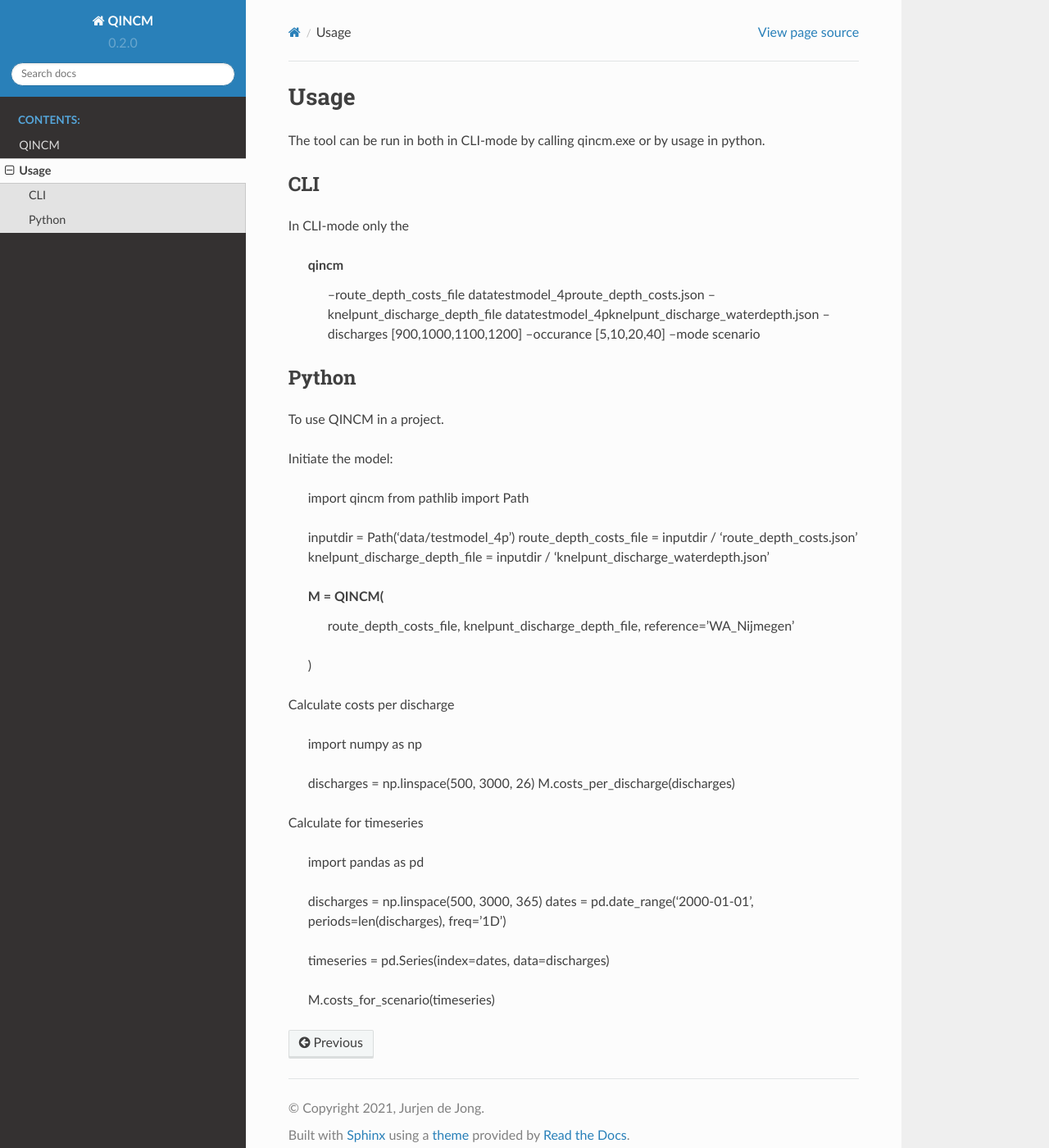
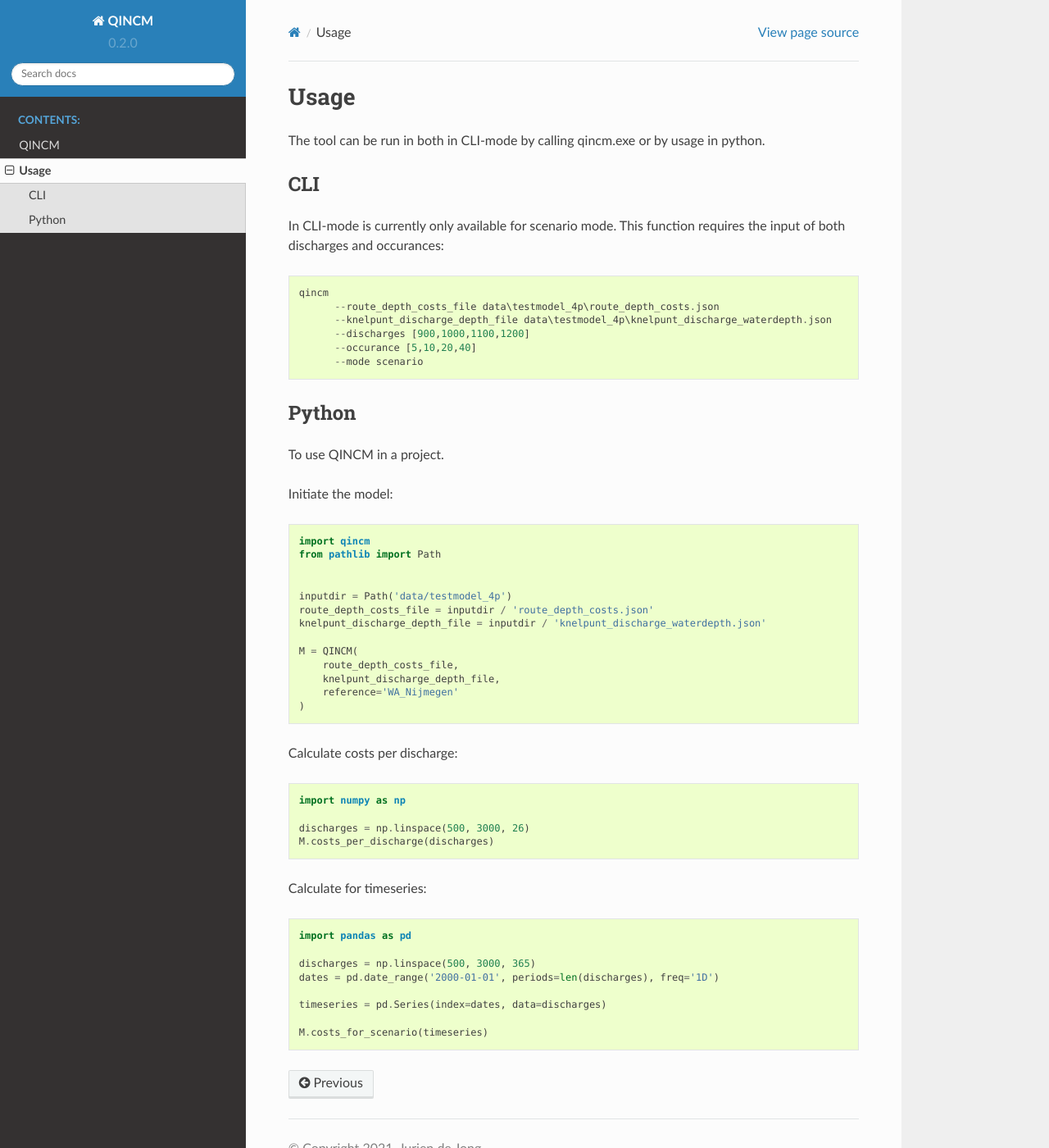
Before and after one commit to Deltares/QINCoM, a Sphinx documentation site: the page built from docs/usage.rst, in a window 1280 px wide and 1400 px high. Shown: the whole window at 82% size. Built offline with Sphinx 7.4.7 and the Read the Docs theme 2.0.0, drawn with Linux system fonts in a browser that asks for light colours; pages that are not in the unit, such as notebooks, are missing from menus.

```diff
--- a/README.rst
+++ b/README.rst
@@ -2,10 +2,14 @@
 QINCM
 =====
 
+.. image:: https://readthedocs.org/projects/qincom/badge/?version=latest
+:target: https://qincom.readthedocs.io/en/latest/?badge=latest
+:alt: Documentation Status
+
 Tool for quickly computing the costs of inland shipping due to limited navigational depth
 
 * Free software: MIT license
-* Documentation: https://qincm.readthedocs.io.
+* Documentation: https://qincom.readthedocs.io.
 
 
 How to install
--- a/docs/index.rst
+++ b/docs/index.rst
@@ -6,12 +6,8 @@ Welcome to QINCM's documentation!
    :caption: Contents:
 
    readme
-   installation
    usage
    modules
-   contributing
-   authors
-   history
 
 Indices and tables
 ==================
--- a/docs/usage.rst
+++ b/docs/usage.rst
@@ -7,7 +7,7 @@ The tool can be run in both in CLI-mode by calling qincm.exe or by usage in pyth
 CLI
 ###
 
-In CLI-mode only the
+In CLI-mode is currently only available for scenario mode. This function requires the input of both discharges and occurances::
 
     qincm
           --route_depth_costs_file data\testmodel_4p\route_depth_costs.json
@@ -22,7 +22,7 @@ Python
 
 To use QINCM in a project.
 
-Initiate the model:
+Initiate the model::
 
     import qincm
     from pathlib import Path
@@ -38,7 +38,7 @@ Initiate the model:
         reference='WA_Nijmegen'
     )
 
-Calculate costs per discharge
+Calculate costs per discharge::
 
     import numpy as np
 
@@ -46,7 +46,7 @@ Calculate costs per discharge
     M.costs_per_discharge(discharges)
 
 
-Calculate for timeseries
+Calculate for timeseries::
 
     import pandas as pd
 
```
